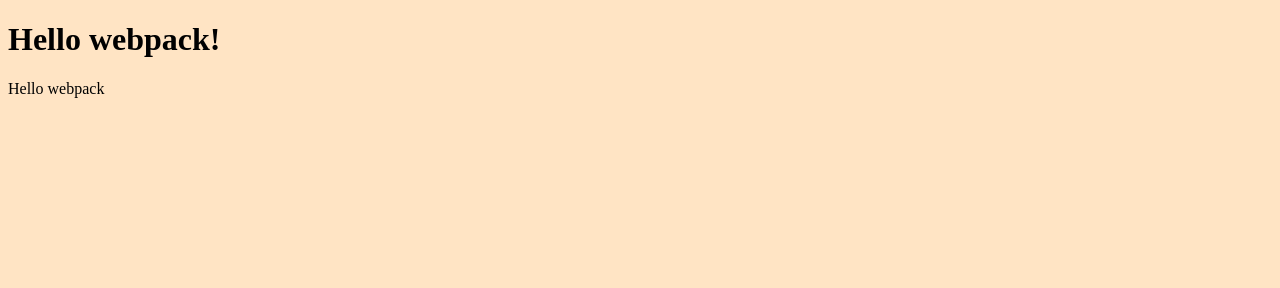
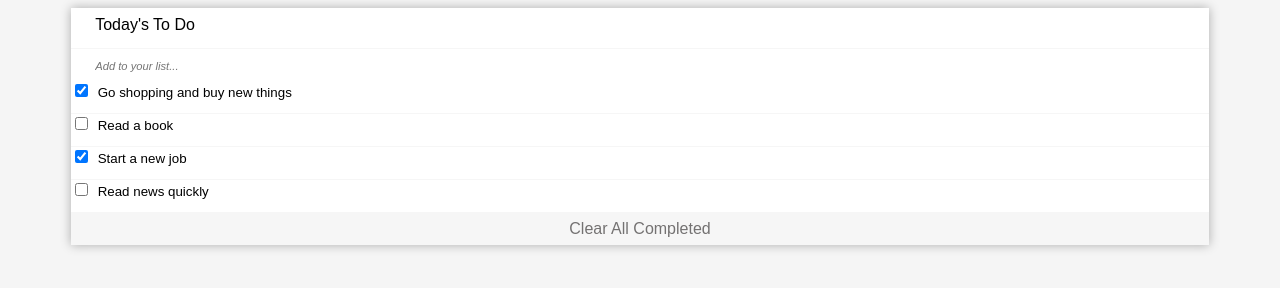
Before and after one commit to yashodhicy/TodoList, a website built with webpack: page webpack-demo/src/index.html in a window 1280 px wide. Built offline with nearby package versions, Linux system fonts and the light colour scheme.

Commit message:
add todolist basic styles and dyanamic part

```diff
--- a/webpack-demo/src/index.html
+++ b/webpack-demo/src/index.html
@@ -3,9 +3,14 @@
 <head>
     <meta charset="UTF-8">
     <meta name="viewport" content="width=device-width, initial-scale=1.0">
-    <title>Wbpack Exercise</title>
+    <title>To do list</title>
 </head>
 <body>
-    <h1>Hello webpack!</h1>
+    <div class="todolistbody">
+      <ul class="todolist">
+        <l1 id="title">Today's To Do</l1>
+        <li> <label> <input type="text" id="addlistitem" class="listinput"  placeholder="Add to your list..."></label></li>
+      </ul>
+    </div>
 </body>
 </html>
--- a/webpack-demo/src/index.js
+++ b/webpack-demo/src/index.js
@@ -1,16 +1,50 @@
 import _ from 'lodash';
 import './style.css';
+const todoListContainer = document.querySelector('.todolistbody');
 
+const todosData = [
+  {
+    index: 1,
+    description: 'Go shopping and buy new things',
+    completed: true,
+  },
+  {
+    index: 2,
+    description: 'Read a book',
+    completed: false,
+  },
+  {
+    index: 3,
+    description: 'Start a new job',
+    completed: true,
+  },
+  {
+    index: 4,
+    description: 'Read news quickly',
+    completed: false,
+  },
+];
 
-function component() {
-    const element = document.createElement('div');
+const loadTodos = () => {
+  if (todosData.length > 0) {
+    todosData.forEach((todo) => {
+      const todoListItem = `<li class="todoListli"data-id="${todo.index}" data-completed="${todo.completed}">
+        <label for="${todo.index}">
+          <input type="checkbox" id="${todo.index}" value="${todo.id}"
+          ${todo.completed === true ? 'checked' : ''} />
+          <input class="listinput" type="text" value="${todo.description}" readonly />
+        </label>
+        <div class="action">
+        </div>
+      </li>`;
+      todoListContainer.querySelector('.todolist').innerHTML += todoListItem;
 
-    element.innerHTML = _.join(['Hello', 'webpack'], ' ');
+    });
+    const clear = document.createElement('li');
+    clear.classList.add('clearCompleted');
+    clear.innerText = 'Clear All Completed';
+    todoListContainer.querySelector('.todolist').appendChild(clear);
+classList.add('clearAll')  }
+};
 
-
-    // Add the image to our existing div.
-    return element;
-  }
-
-  document.body.appendChild(component());
-  index.html
+loadTodos();
--- a/webpack-demo/src/style.css
+++ b/webpack-demo/src/style.css
@@ -1,3 +1,82 @@
 body {
-    background-color: bisque;
+  display: flex;
+  justify-content: center;
+  background-color: #f5f5f5;
 }
+
+.todolistbody {
+  width: 90%;
+  margin: 0 auto;
+  font-family: Arial, sans-serif;
+  font-size: 1rem;
+  background-color: white;
+
+  perspective: 1000px;
+  transform-style: preserve-3d;
+  box-shadow: 0 0 10px rgba(0, 0, 0, 0.3);
+
+}
+
+.todolist {
+  width: 100%;
+  list-style: none;
+  margin: 0;
+  padding: 0;
+
+}
+
+.todoListli {
+  display: flex;
+  flex-direction: row;
+  border-bottom:1px solid #f5f5f5df;
+  padding: 0;
+  width: 100%;
+  height: 2rem;
+  justify-content: flex-start;
+
+
+}
+
+.todolist li label {
+    width: 98%;
+}
+
+.listinput{
+    width: 90%;
+    border: none;
+}
+
+#title{
+    display: flex;
+    border-bottom: 1px solid #f5f5f5df;
+    padding-left: 1.5rem;
+    height: 2rem;
+    margin-top: 0.5rem;
+}
+
+
+#addlistitem {
+    margin: 0;
+    padding: 0;
+    margin-left: 1.5rem;
+    height:2rem ;
+}
+
+#addlistitem::placeholder {
+    font-style: italic;
+    font-size: 0.7rem;
+}
+
+.clearCompleted {
+    background-color: #f5f5f5df;
+    text-align: center;
+    vertical-align: center;
+    color: #747272;
+    height: 2rem;
+    line-height: 2rem;
+}
+
+.action {
+    position: relative;
+    display: inline-block;
+  }
```
